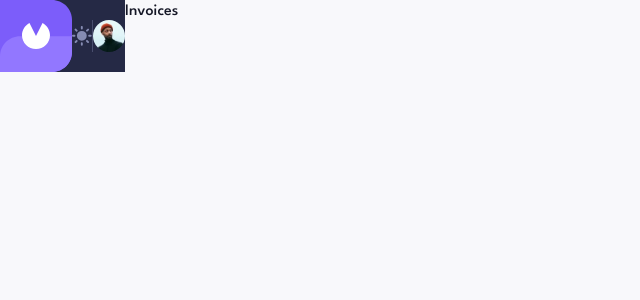
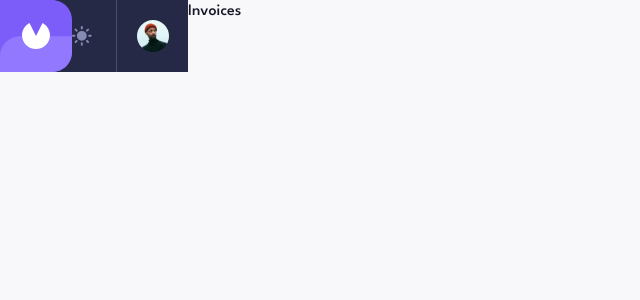
Before and after one commit to Mariia22/invoice-app, a Next.js app in the folder invoice-app/: page / in a window 1280 px wide. Shown: the top 300 px of the page, without its empty margins (0-640 px from the left). Built offline with nearby package versions, Linux system fonts and the light colour scheme.

Commit message:
fix: header

```diff
--- a/invoice-app/src/app/ui/shared/Avatar.tsx
+++ b/invoice-app/src/app/ui/shared/Avatar.tsx
@@ -2,7 +2,7 @@ import Image from "next/image";
 
 export default function Avatar() {
   return (
-    <div className="flex items-center justify-center h-18 w-18 border-l border-borderColor">
-      <Image src="/assets/image-avatar.jpg" width={32} height={32} alt="Avatar" className="rounded-full" />
+    <div className="flex items-center justify-center h-[4.5rem] w-[4.5rem] border-l border-borderColor">
+      <Image src="/assets/image-avatar.jpg" width={32} height={32} alt="Avatar" className="rounded-full hover:cursor-pointer" />
     </div>)
 }
--- a/invoice-app/src/app/ui/shared/Header.tsx
+++ b/invoice-app/src/app/ui/shared/Header.tsx
@@ -5,7 +5,7 @@ import Avatar from "./Avatar";
 export default function Header() {
   return (
     <header className="flex justify-between bg-headerBackground">
-      <Image src="/assets/logoColor.svg" width={72} height={72} alt="Logo" />
+      <Image src="/assets/logoColor.svg" width={72} height={72} alt="Logo" className="hover:cursor-pointer" />
       <div className="flex items-center">
         <ThemeSwitch />
         <Avatar />
--- a/invoice-app/src/app/ui/shared/ThemeSwitch.tsx
+++ b/invoice-app/src/app/ui/shared/ThemeSwitch.tsx
@@ -31,7 +31,7 @@ export default function ThemeSwitch() {
 
   return (
     domLoaded &&
-    <Image src={src} width={20} height={20} alt="light mode" priority={false} onClick={handleClick} className="hover:cursor-pointer" />
+    <Image src={src} width={20} height={20} alt="light mode" priority={false} onClick={handleClick} className="mr-6 hover:cursor-pointer" />
   )
 
 }
```
